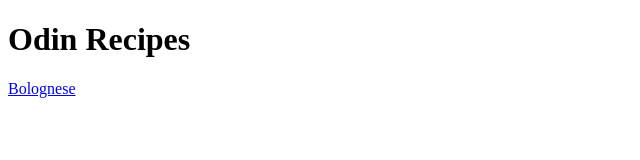
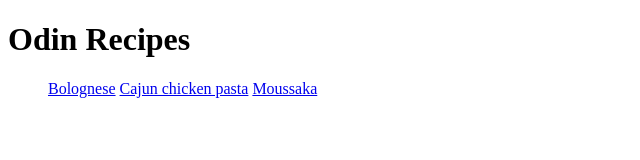
Before and after one commit to JosipDecur/odin-recipes, a plain HTML site: page index.html in a window 1280 px wide. Shown: the whole page, without its empty margins (0-640 px from the left). Drawn offline with Linux system fonts and the light colour scheme.

Commit message:
Add two more links to recipes

```diff
--- a/index.html
+++ b/index.html
@@ -9,6 +9,10 @@
     <h1>
         Odin Recipes
     </h1>
-    <a href="recipes/bolognese.html">Bolognese</a>
+    <ul>
+        <a href="recipes/bolognese.html">Bolognese</a>
+        <a href="recipes/cajun_chicken_pasta.html">Cajun chicken pasta</a>
+        <a href="recipes/moussaka.html">Moussaka</a>
+    </ul>
 </body>
 </html>
```
